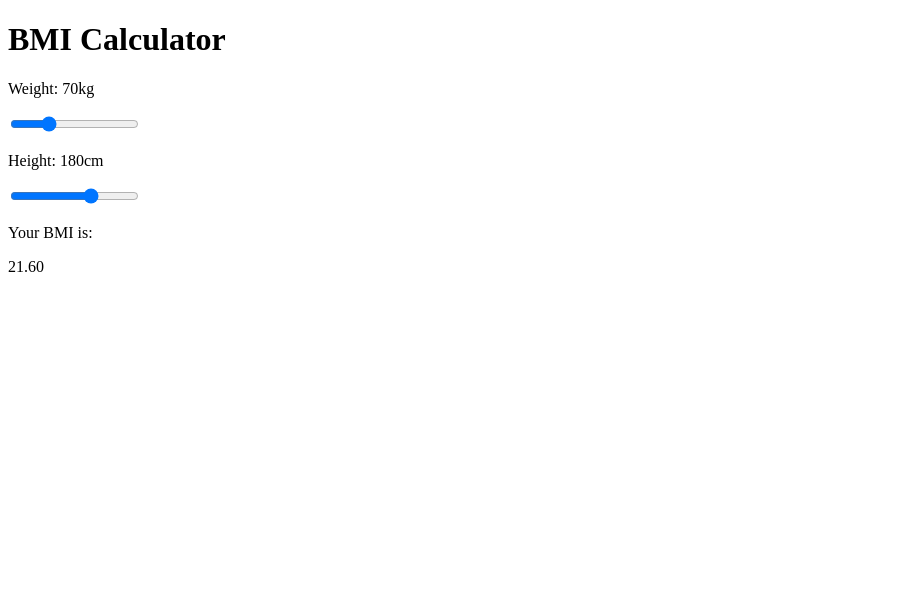
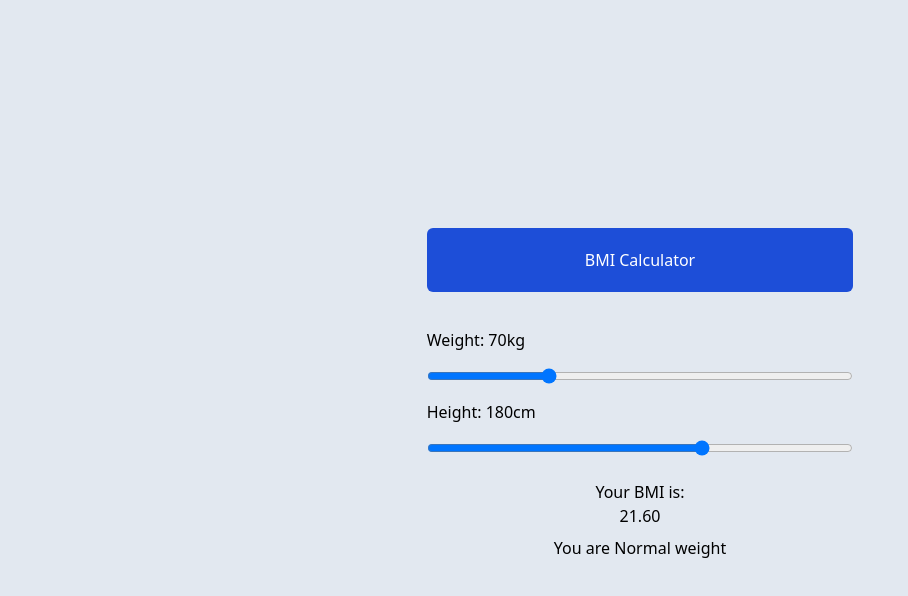
Before and after one commit to Dhami0007/ReactProjects, a React (Create React App) app in the folder bmi_calculator/: page / in a window 1280 px wide. Shown: the top 596 px of the page, without its empty margins (0-908 px from the left). Built offline with nearby package versions, Linux system fonts and the light colour scheme.

Commit message:
Added Tailwind CSS and WHO approved bmi classfications

```diff
--- a/bmi_calculator/package.json
+++ b/bmi_calculator/package.json
@@ -34,5 +34,8 @@
       "last 1 firefox version",
       "last 1 safari version"
     ]
+  },
+  "devDependencies": {
+    "tailwindcss": "^3.4.10"
   }
 }
--- a/bmi_calculator/src/Bmi_calc.jsx
+++ b/bmi_calculator/src/Bmi_calc.jsx
@@ -1,5 +1,6 @@
 import React, { useMemo } from 'react'
 import { useState } from 'react';
+import './index.css';
 
 const Bmi_calc = () => {
 
@@ -19,18 +20,40 @@ const Bmi_calc = () => {
         return weight/(hm*hm)
     }, [weight, height]);
 
+    const analysis = useMemo(() => {
+        if(result<18.5){
+            return "Underweight"
+        }else if(result>=18.5 && result<24.9){
+            return "Normal weight"
+        }else if(result>=24.9 && result<29.9){
+            return "Pre-obese"
+        }else if(result>=29.9 && result<34.9){
+            return "Class 1 Obese"
+        }
+        else if(result>=34.9 && result<39.9){
+            return "Class 2 Obese"
+        }
+        else if(result>=40){
+            return "Class 3 Obese"
+        }
+    },[result]);
+
     return (
-    <div>
-        <h1>BMI Calculator</h1>
-        <div className="input-section">
-            <p className="slider-output">Weight: {weight}kg</p>
+    <div className="bg-slate-200 h-screen flex flex-col place-items-center justify-center">
+        <div id="input-section" className="w-1/3 flex flex-col">
+            <h1 className="bg-[#1d4ed8] text-white text-center py-5 my-5 rounded-md">BMI Calculator</h1>
+
+            <p id="slider-output" className="py-2 my-2">Weight: {weight}kg</p>
             <input type="range" className="input-slider" step="1" min="20" max="200" value={weight} onChange={onWeightChange}/>
-            <p className="slider-output">Height: {height}cm</p>
+
+            <p id="slider-output" className="py-2 my-2">Height: {height}cm</p>
             <input type="range" className="input-slider" step="1" min="50" max="250" value={height} onChange={onHeightChange}/>
-        </div>
-        <div className="output-section">
+
+            <div id="output-section" className="py-3 my-3 text-center">
             <p>Your BMI is:</p>
             <p className="output">{result.toFixed(2)}</p>
+            <p id="anlysis" className="my-2">You are {analysis}</p>
+        </div>
         </div>
     </div>
   )
--- a/bmi_calculator/src/index.css
+++ b/bmi_calculator/src/index.css
@@ -0,0 +1,3 @@
+@tailwind base;
+@tailwind components;
+@tailwind utilities;
--- /dev/null
+++ b/bmi_calculator/tailwind.config.js
@@ -0,0 +1,10 @@
+/** @type {import('tailwindcss').Config} */
+module.exports = {
+  content: [
+    "./src/Bmi_calc.jsx"
+  ],
+  theme: {
+    extend: {},
+  },
+  plugins: [],
+}
```
Also changed, not shown: bmi_calculator/src/App.css (deleted), 1 other file (tests, documents, lock files or other folders).
